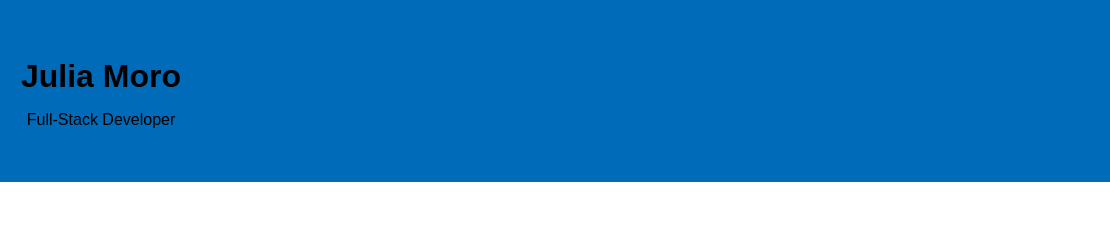
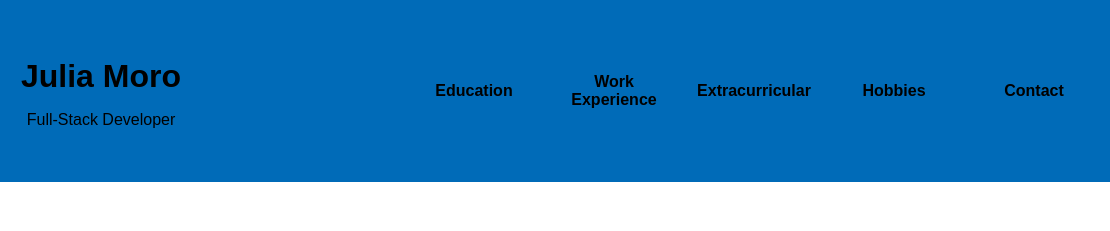
Before and after one commit to J-Moro/J-Moro.github.io, a plain HTML site: page index.html in a window 1280 px wide. Shown: the top 231 px of the page, 170-1280 px from the left. Drawn offline with Linux system fonts and the light colour scheme.

Commit message:
introduced summary on header

```diff
--- a/index.css
+++ b/index.css
@@ -14,10 +14,11 @@ header {
 
     display: grid;
     align-items: center;
-    grid-template-columns: 150px 170px 20px;
+    grid-template-columns: 150px 170px 1fr 120px 120px 120px 120px 120px;
     column-gap: 20px;
     justify-content: left;
     text-align: center;
+    align-items: center;
 }
 .profilePicture{
     max-width: 150px;
--- a/index.html
+++ b/index.html
@@ -4,6 +4,7 @@
     <meta charset="UTF-8">
     <meta name="viewport" content="width=device-width, initial-scale=1.0">
     <link rel="stylesheet" href="index.css">
+    <script src="index.js"></script>
     <title>Julia Moro</title>
 </head>
 <body>
@@ -13,7 +14,12 @@
             <h1>Julia Moro</h1>
             <p>Full-Stack Developer</p>
         </div>
-
+        <h4 class="space"> </h4>
+        <h4 class="education">Education</h4>
+        <h4 class="workXP">Work Experience</h4>
+        <h4 class="extracurricular">Extracurricular</h4>
+        <h4 class="hobbies">Hobbies</h4>
+        <h4 class="contact">Contact</h4>
 
     </header>
 
```
Also changed, not shown: index.js (added).
